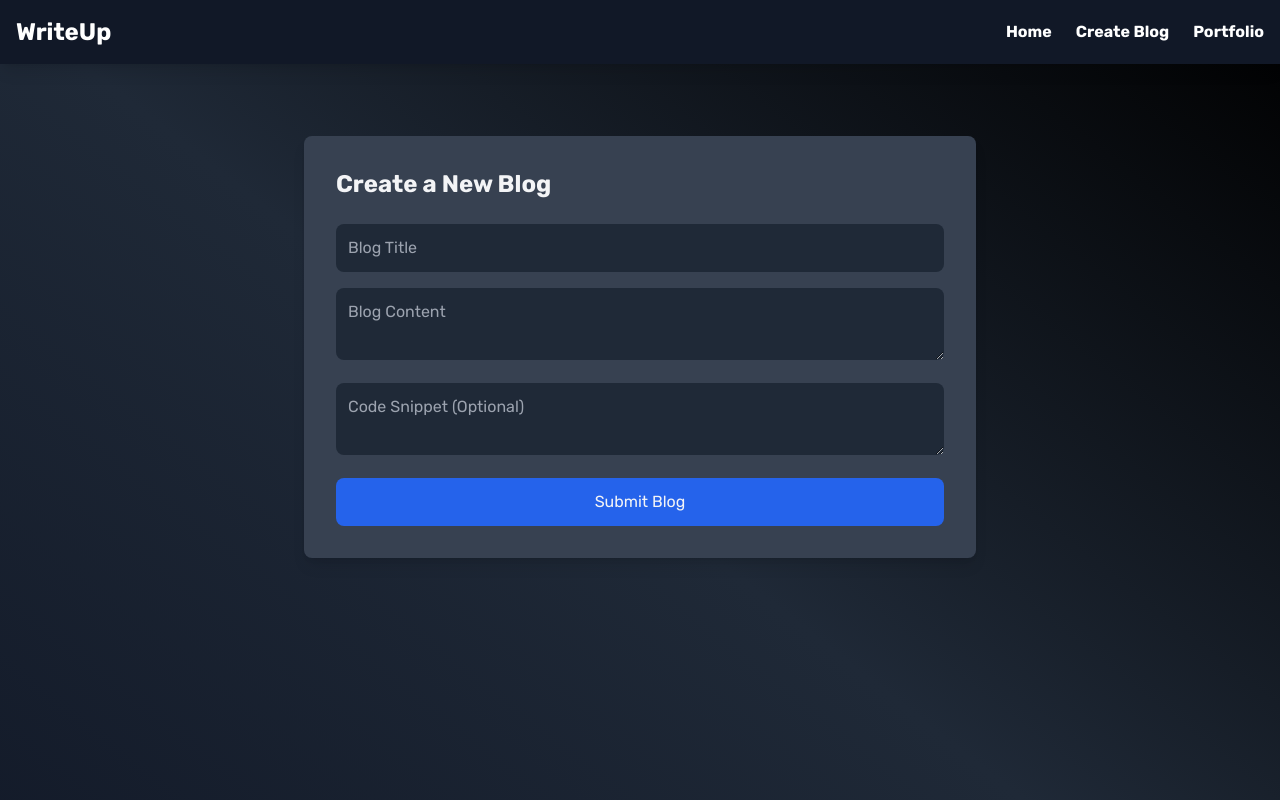
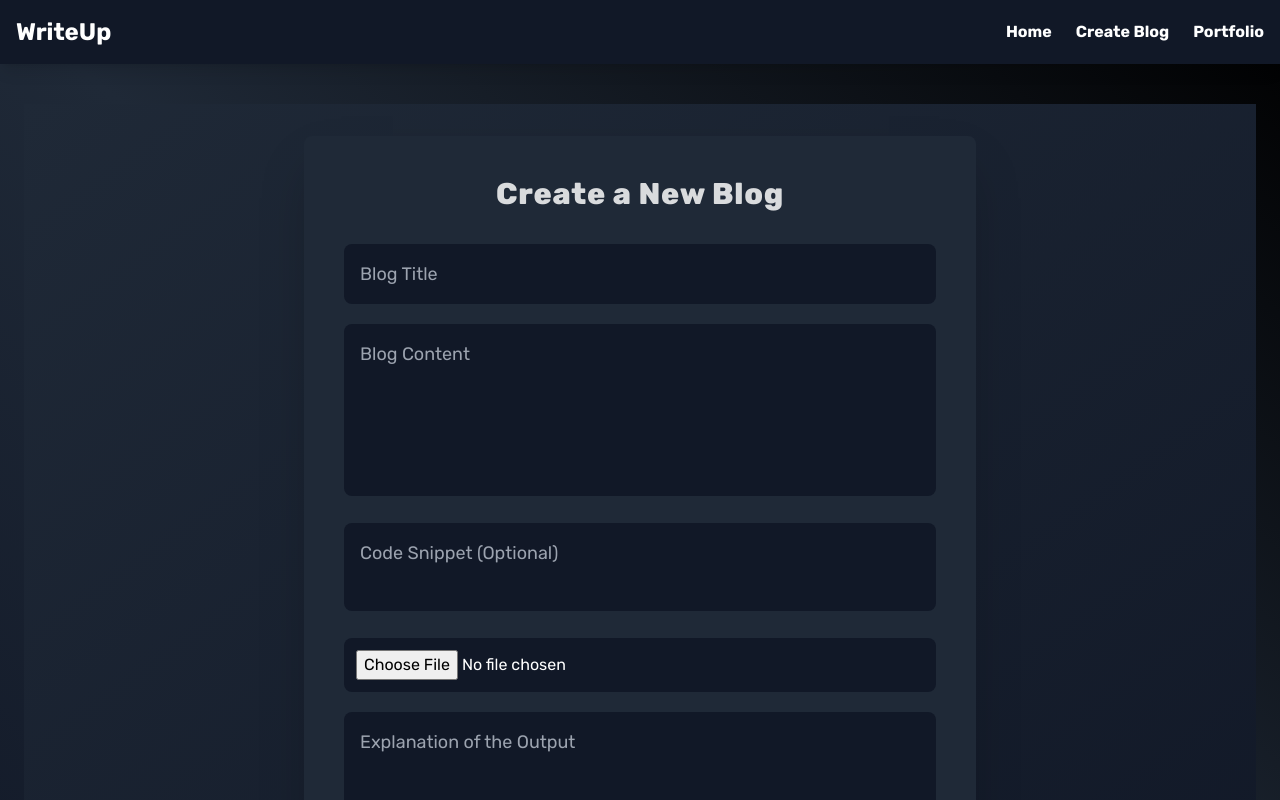
Before and after one commit to johnwesley755/writeup, a React (Vite) app: page /new in a window 1280 px wide. Shown: the top 800 px of the page. Built offline with nearby package versions, Linux system fonts and the light colour scheme.

Commit message:
Updated committed message

```diff
--- a/src/pages/NewBlogForm.jsx
+++ b/src/pages/NewBlogForm.jsx
@@ -1,52 +1,92 @@
-// src/pages/NewBlogForm.jsx
 import { useState } from "react";
 import { useNavigate } from "react-router-dom";
-import Footer from "../components/Footer"; // Ensure Footer is imported
 
 const NewBlogForm = ({ addBlog }) => {
   const [title, setTitle] = useState("");
   const [content, setContent] = useState("");
   const [code, setCode] = useState("");
+  const [image, setImage] = useState(null);
+  const [explanation, setExplanation] = useState("");
   const navigate = useNavigate();
 
   const handleSubmit = (e) => {
     e.preventDefault();
-    addBlog({ title, content, code });
+    const formData = { title, content, code, image, explanation };
+    addBlog(formData);
     navigate("/");
   };
 
+  const handleImageChange = (e) => {
+    const file = e.target.files[0];
+    if (file) {
+      setImage(URL.createObjectURL(file));
+    }
+  };
+
   return (
-    <div className="min-h-screen flex flex-col">
-      <div className="flex-grow">
+    <div className="min-h-screen flex flex-col bg-gradient-to-br from-gray-800 to-gray-900 text-white">
+      <div className="flex-grow p-8">
         <form
           onSubmit={handleSubmit}
-          className="max-w-2xl mx-auto bg-gray-700 p-8 rounded-lg shadow-lg mt-8"
+          className="max-w-2xl mx-auto bg-gray-800 p-10 rounded-lg shadow-2xl hover:shadow-blue-500/40 transition-shadow duration-300"
         >
-          <h2 className="text-2xl font-bold mb-6">Create a New Blog</h2>
+          <h2 className="text-3xl font-extrabold mb-8 text-center tracking-wide animate-pulse">
+            Create a New Blog
+          </h2>
+
           <input
             type="text"
             placeholder="Blog Title"
             value={title}
             onChange={(e) => setTitle(e.target.value)}
-            className="w-full p-3 mb-4 bg-gray-800 text-white rounded-lg focus:outline-none focus:ring-2 focus:ring-blue-500"
+            className="w-full p-4 mb-5 bg-gray-900 rounded-lg text-lg text-white placeholder-gray-400 focus:outline-none focus:ring-2 focus:ring-blue-500 transition-all duration-300"
             required
           />
+
           <textarea
             placeholder="Blog Content"
             value={content}
             onChange={(e) => setContent(e.target.value)}
-            className="w-full p-3 mb-4 bg-gray-800 text-white rounded-lg focus:outline-none focus:ring-2 focus:ring-blue-500"
+            className="w-full p-4 mb-5 bg-gray-900 rounded-lg text-lg text-white placeholder-gray-400 focus:outline-none focus:ring-2 focus:ring-blue-500 transition-all duration-300 resize-none"
+            rows="5"
             required
           />
+
           <textarea
             placeholder="Code Snippet (Optional)"
             value={code}
             onChange={(e) => setCode(e.target.value)}
-            className="w-full p-3 mb-4 bg-gray-800 text-white rounded-lg focus:outline-none focus:ring-2 focus:ring-blue-500"
+            className="w-full p-4 mb-5 bg-gray-900 rounded-lg text-lg text-white placeholder-gray-400 focus:outline-none focus:ring-2 focus:ring-blue-500 transition-all duration-300 resize-none"
           />
+
+          <input
+            type="file"
+            accept="image/*"
+            onChange={handleImageChange}
+            className="w-full mb-5 p-3 bg-gray-900 rounded-lg text-white cursor-pointer focus:outline-none focus:ring-2 focus:ring-blue-500 transition-all duration-300"
+          />
+
+          {image && (
+            <div className="mb-5">
+              <img
+                src={image}
+                alt="Preview"
+                className="w-full h-auto rounded-lg shadow-lg transform hover:scale-105 transition-transform duration-300"
+              />
+            </div>
+          )}
+
+          <textarea
+            placeholder="Explanation of the Output"
+            value={explanation}
+            onChange={(e) => setExplanation(e.target.value)}
+            className="w-full p-4 mb-5 bg-gray-900 rounded-lg text-lg text-white placeholder-gray-400 focus:outline-none focus:ring-2 focus:ring-blue-500 transition-all duration-300 resize-none"
+            rows="3"
+          />
+
           <button
             type="submit"
-            className="w-full bg-blue-600 p-3 rounded-lg hover:bg-blue-800 transition-colors"
+            className="w-full p-4 bg-blue-600 rounded-lg text-xl font-bold tracking-wider transform transition-all duration-300 hover:bg-blue-800 hover:scale-105 hover:shadow-lg"
           >
             Submit Blog
           </button>
```
